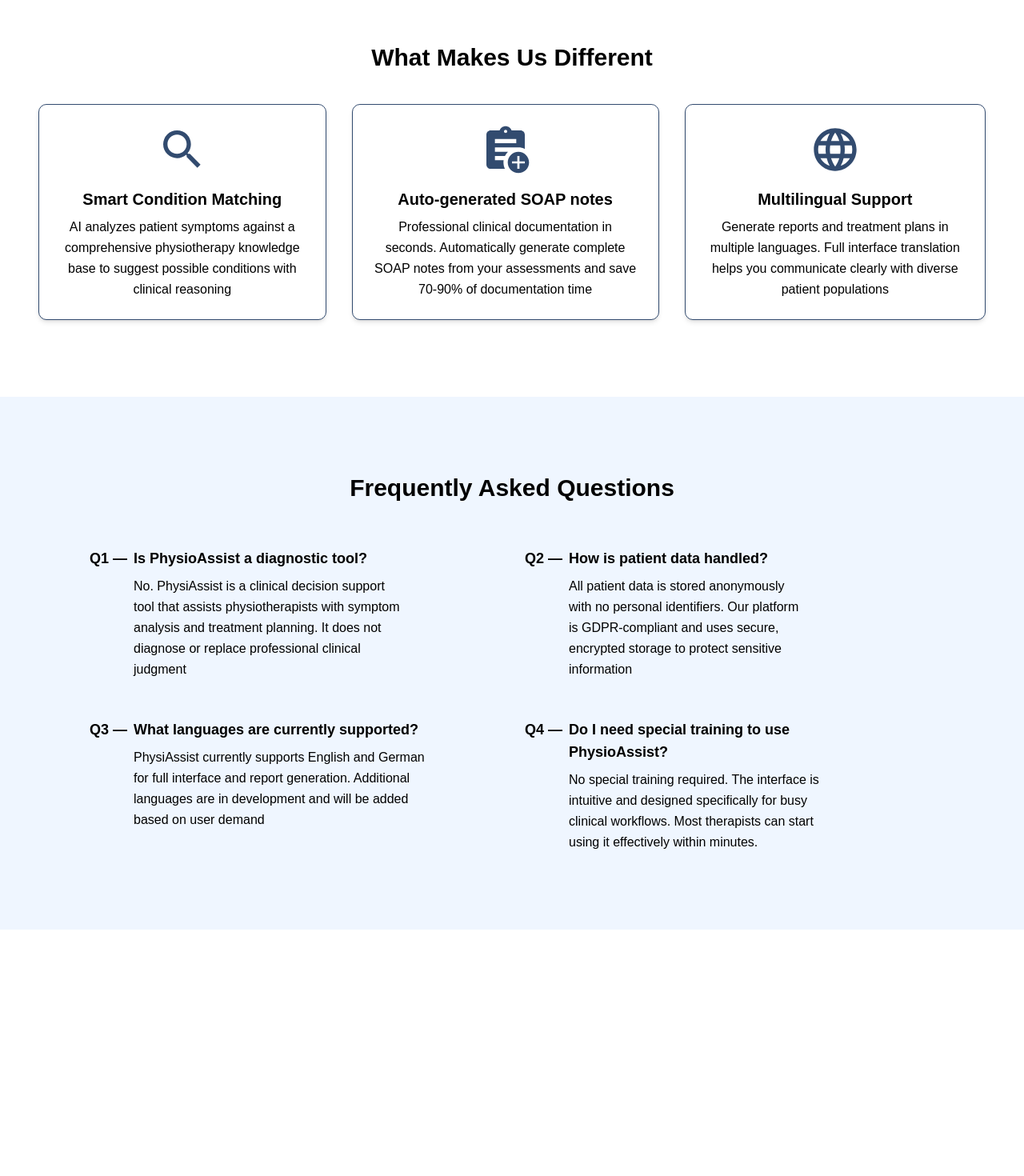
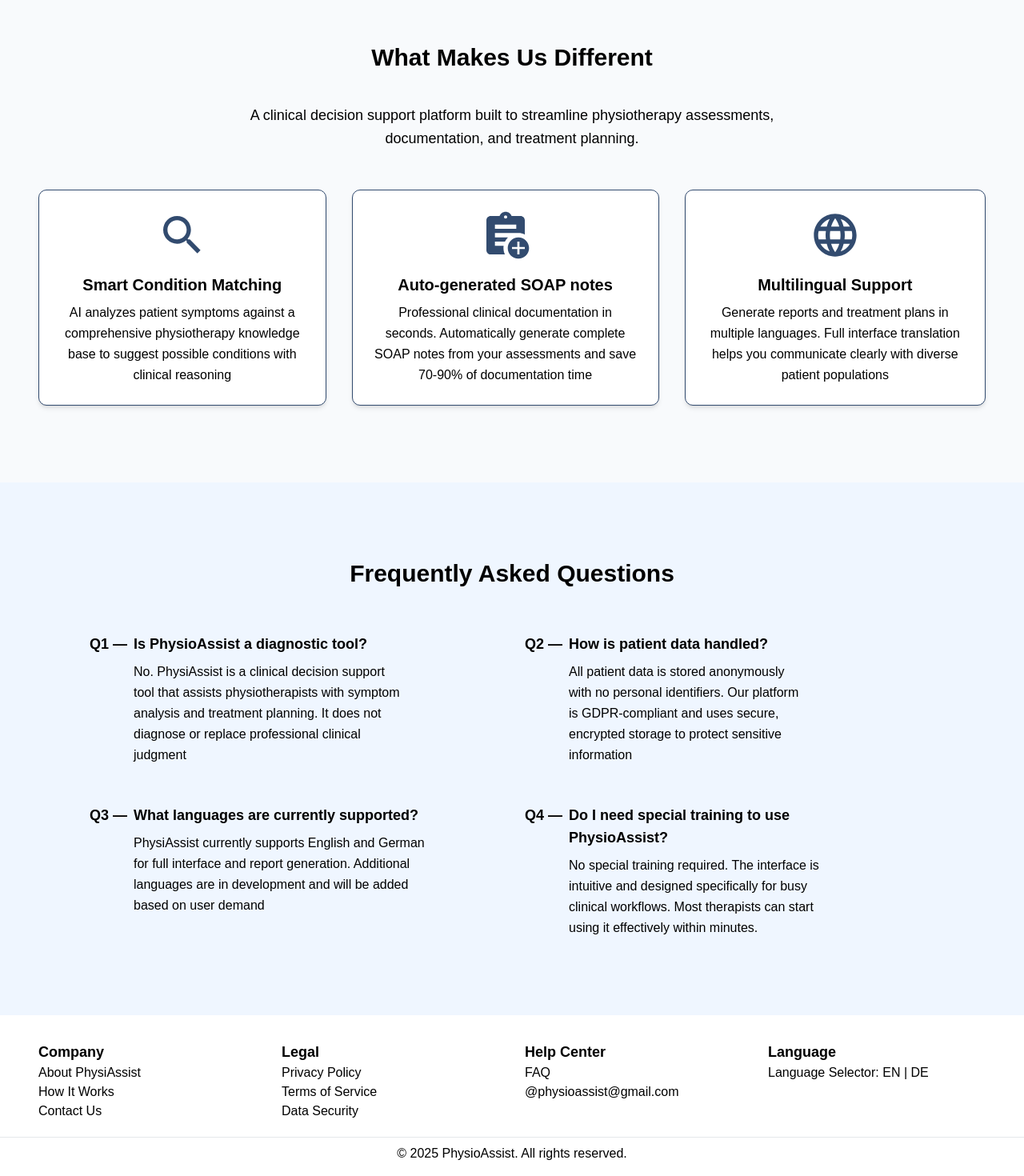
Before and after one commit to michaelfuchaka/PhysioAssist, a Next.js app in the folder physioAssist/client/: page / in a window 1280 px wide. Shown: the part 1054-2524 px from the top of the page at 80% size. Before the commit the page ends 2216 px from the top, so only its background shows below. Built offline with nearby package versions, Linux system fonts and the light colour scheme.

Commit message:
feat: Add ContactModal component and integrate it into Footer; enhance Home page with new layout and content

```diff
--- /dev/null
+++ b/physioAssist/client/src/app/ContactModal/contactModal.jsx
@@ -0,0 +1,23 @@
+import React, { useState } from 'react';
+
+const ContactModal = ({ isOpen, onClose }) => {
+  if (!isOpen) return null;
+
+  return (
+    <div className="fixed inset-0 z-50 flex items-center justify-center p-4 bg-black/50 backdrop-blur-sm">
+      <div className="bg-white rounded-2xl p-8 max-w-md w-full shadow-2xl relative animate-in fade-in zoom-in duration-300">
+        <button onClick={onClose} className="absolute top-4 right-4 text-gray-400 hover:text-black">✕</button>
+        <h2 className="text-2xl font-bold mb-4 text-[#324B6F]">Contact PhysiAssist</h2>
+        <form className="space-y-4">
+          <input type="text" placeholder="Full Name" className="w-full p-3 border rounded-lg focus:ring-2 focus:ring-[#324B6F] outline-none" />
+          <input type="email" placeholder="Work Email" className="w-full p-3 border rounded-lg focus:ring-2 focus:ring-[#324B6F] outline-none" />
+          <textarea placeholder="How can we help?" rows="4" className="w-full p-3 border rounded-lg focus:ring-2 focus:ring-[#324B6F] outline-none" />
+          <button className="w-full bg-[#324B6F] text-white font-semibold py-3 rounded-lg hover:bg-slate-700 transition-colors">
+            Send Message
+          </button>
+        </form>
+      </div>
+    </div>
+  );
+};
+export default ContactModal;
--- a/physioAssist/client/src/app/page.js
+++ b/physioAssist/client/src/app/page.js
@@ -1,11 +1,11 @@
 import Navbar from '@/components/Navbar';
+import Footer from '@/components/Footer';
 import React from 'react';
 import Image from 'next/image';
 import { FiClipboard } from 'react-icons/fi';
 import { FaBrain } from 'react-icons/fa';
 import { HiOutlineLightBulb } from 'react-icons/hi';
-import { MdOutlineAssignment, MdLanguage ,
- MdAssignmentAdd,MdOutlineSearch  } from 'react-icons/md';
+import { MdOutlineAssignment, MdLanguage ,  MdAssignmentAdd,MdOutlineSearch  } from 'react-icons/md';
 
 
 export default function Home() {
@@ -95,10 +95,17 @@
       </div>
 
      {/* features */}
-     <div className='text-[#000000] py-24  '>
+     <div id="about"
+      className='bg-[#F8FAFC]  text-[#000000] py-24  '>
       <h2 className=' text-2xl md:text-3xl font-semibold  flex items-center
         justify-center mb-10'>
         What Makes Us Different</h2>
+
+      <p className="max-w-2xl mx-auto text-center text-lg  leading-relaxed mb-12">
+        A clinical decision support platform built to streamline physiotherapy
+      assessments, documentation, and treatment planning.
+      </p>
+
 
       <div className="flex flex-col md:flex-row justify-between gap-8 px-6 md:px-12
       items-center md:items-stretch">
@@ -152,7 +159,7 @@
      </div>
 
      {/* FAQ */}
-     <div className='text-[#000000] py-24 bg-[#EFF6FF] '>
+     <div id='faq' className='text-[#000000] py-24 bg-[#EFF6FF] '>
       <h2 className=' text-2xl md:text-3xl font-semibold  flex items-center
         justify-center mb-10'>
         Frequently Asked Questions</h2>
@@ -220,6 +227,8 @@
        </div>
      </div>
       </main>
+
+      <Footer />
     </div>
   );
 }
--- a/physioAssist/client/src/components/Footer.jsx
+++ b/physioAssist/client/src/components/Footer.jsx
@@ -0,0 +1,77 @@
+"use client"
+import React, { useState } from 'react'
+import ContactModal from '@/app/ContactModal/contactModal';
+
+const Footer = () => {
+
+ const [isModalOpen, setIsModalOpen] = useState(false);
+
+  return (
+    <div className='text-[#000000] py-4 '>
+           <div className='px-6 md:px-12 '>
+     <div className='flex justify-between gap-8'>
+    <div className="flex-1 min-w-[150px]">
+        <h3 className='font-semibold text-lg mt-4'>
+        Company
+        </h3>
+        <a href="#about" className="hover:underline cursor-pointer block">
+            About PhysiAssist
+         </a>
+
+
+         <a href="#how-it-works" className="hover:underline cursor-pointer block ">
+        <p>How It Works</p>
+          </a>
+        <button
+        onClick={() => setIsModalOpen(true)}
+        className="hover:underline cursor-pointer block text-left"
+        >
+        Contact Us
+        </button>
+    </div>
+
+    <div className="flex-1 min-w-[150px]">
+        <h3 className='font-semibold text-lg mt-4'>
+        Legal
+        </h3>
+        <p>Privacy Policy</p>
+        <p>Terms of Service</p>
+        <p>Data Security</p>
+    </div>
+
+     <div className="flex-1 min-w-[150px]">
+        <h3 className='font-semibold text-lg mt-4'>
+        Help Center
+        </h3>
+         <a href="#faq" className="hover:underline cursor-pointer block ">
+        <p>FAQ</p>
+        </a>
+        <p>@physioassist@gmail.com</p>
+
+    </div>
+
+
+     <div className="flex-1 min-w-[150px]">
+        <h3 className='font-semibold text-lg mt-4'>
+       Language
+        </h3>
+        <p>Language Selector: EN | DE</p>
+
+    </div>
+
+    </div>
+   </div>
+       <div className='border-t border-gray-200 mt-5 pt-2 text-center'>
+        <p>© 2025 PhysioAssist. All rights reserved.</p>
+      </div>
+
+    <ContactModal
+        isOpen={isModalOpen}
+        onClose={() => setIsModalOpen(false)}
+      />
+
+    </div>
+  )
+}
+
+export default Footer
```
